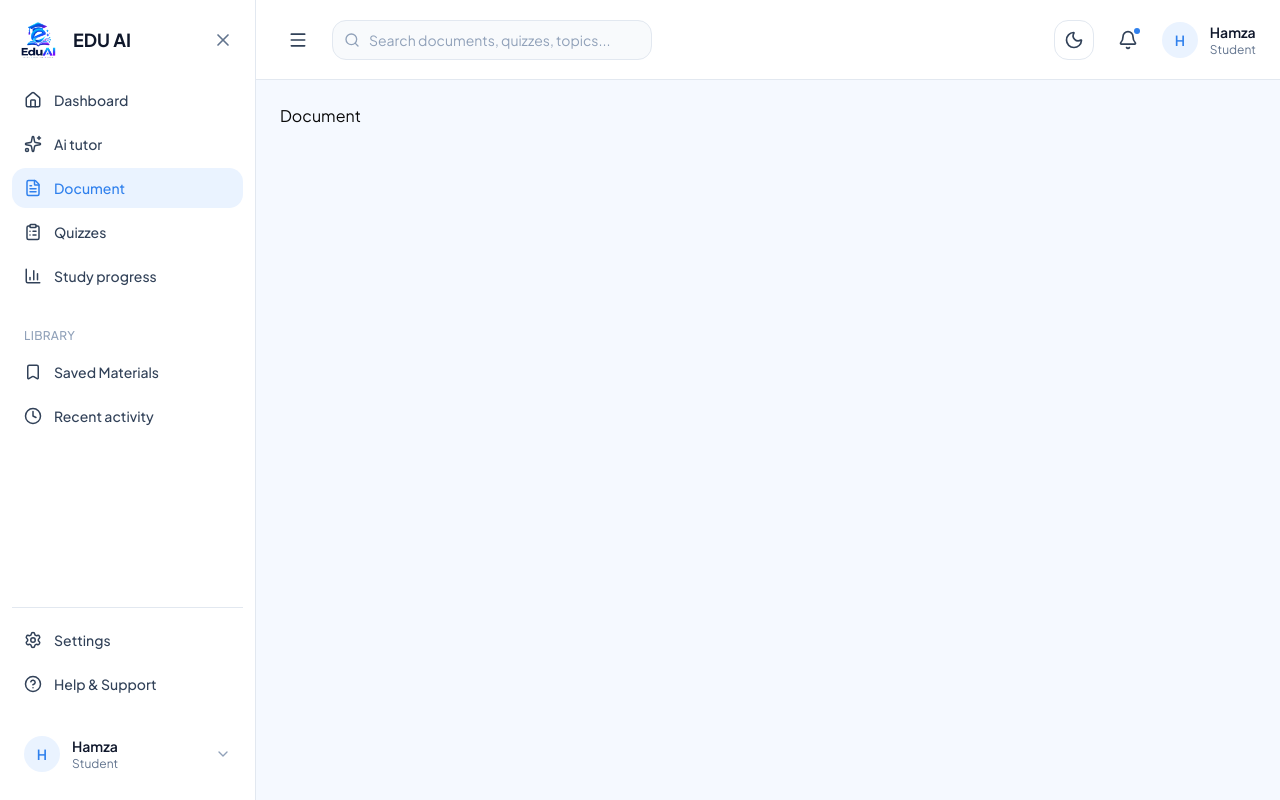
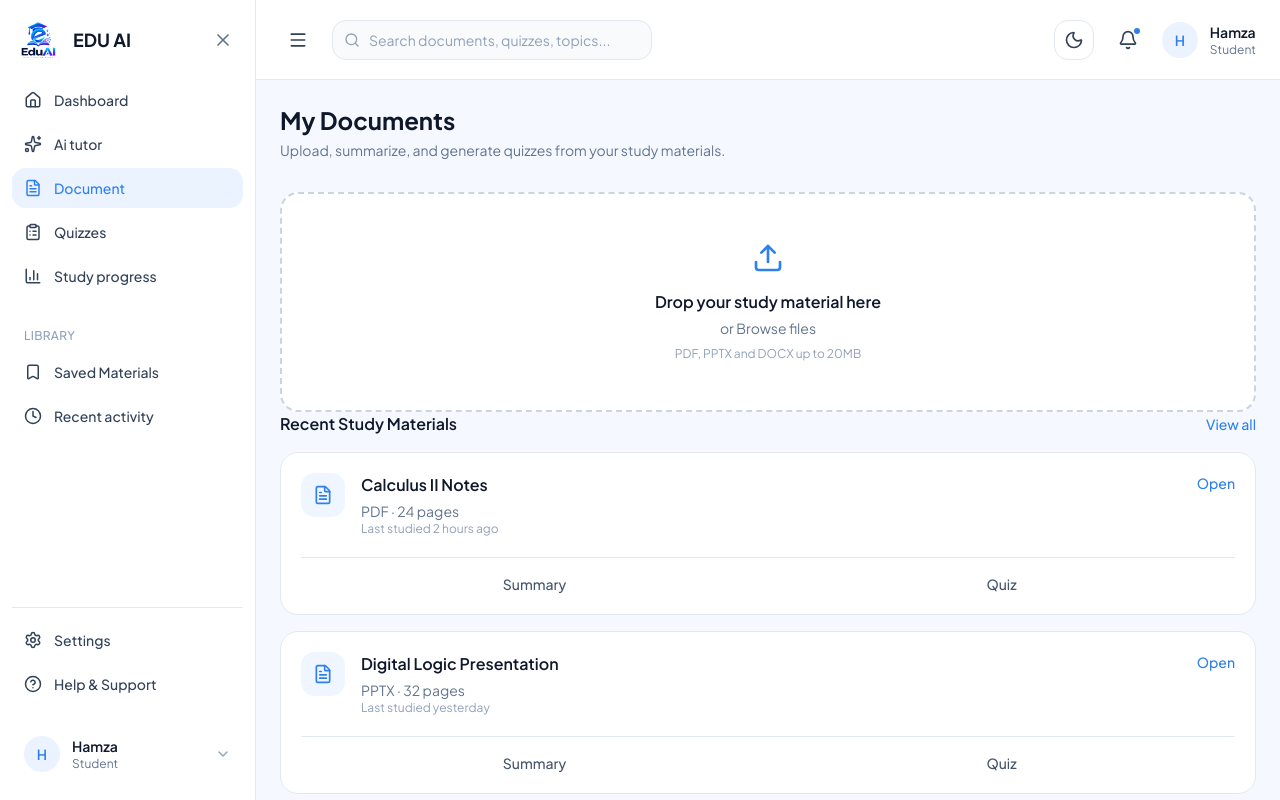
Before and after one commit to codestream0/Edu-AI, a Next.js app: page /document in a window 1280 px wide. Built offline with nearby package versions, Linux system fonts and the light colour scheme.

Commit message:
feat: added screen for uploading,summarizing document and generating quizzes

```diff
--- a/app/(dashboard)/document/page.tsx
+++ b/app/(dashboard)/document/page.tsx
@@ -1,10 +1,150 @@
+"use client";
 
+import { FileText, Upload } from "lucide-react";
+import Link from "next/link";
 
-const DocumentPage = () => {
-    return (
-        <div>
-            <h1>Document</h1>
+const documents = [
+  {
+    id: "calculus-ii",
+    title: "Calculus II Notes",
+    type: "PDF",
+    pages: 24,
+    lastStudied: "2 hours ago",
+  },
+  {
+    id: "digital-logic",
+    title: "Digital Logic Presentation",
+    type: "PPTX",
+    pages: 32,
+    lastStudied: "yesterday",
+  },
+  {
+    id: "organic-chemistry",
+    title: "Organic Chemistry Summary",
+    type: "DOCX",
+    pages: 11,
+    lastStudied: "3 days ago",
+  },
+];
+
+export default function DocumentsPage() {
+  return (
+    <div className="space-y-8">
+
+      {/* Header */}
+      <div>
+        <h1 className="text-2xl font-bold text-slate-900 dark:text-white">
+          My Documents
+        </h1>
+
+        <p className="mt-1 text-sm text-slate-500 dark:text-slate-400">
+          Upload, summarize, and generate quizzes from your study materials.
+        </p>
+      </div>
+
+      <Link href="/document/upload">
+        <div className="flex min-h-55 cursor-pointer flex-col items-center justify-center rounded-2xl border-2 border-dashed border-slate-300 bg-white transition hover:border-[#2F80ED] hover:bg-blue-50/30 dark:border-slate-700 dark:bg-slate-900 dark:hover:bg-slate-800">
+
+          <Upload className="mb-4 h-8 w-8 text-[#2F80ED]" />
+
+          <h2 className="font-semibold text-slate-900 dark:text-white">
+            Drop your study material here
+          </h2>
+
+          <p className="mt-1 text-sm text-slate-500">
+            or Browse files
+          </p>
+
+          <p className="mt-2 text-xs text-slate-400">
+            PDF, PPTX and DOCX up to 20MB
+          </p>
         </div>
-    )
+      </Link>
+
+      {/* Recent */}
+      <section>
+        <div className="mb-4 flex items-center justify-between">
+          <h2 className="font-semibold text-slate-900 dark:text-white">
+            Recent Study Materials
+          </h2>
+
+          <button className="text-sm font-medium text-[#2F80ED]">
+            View all
+          </button>
+        </div>
+
+        <div className="space-y-4">
+          {documents.map((document) => (
+            <DocumentCard
+              key={document.id}
+              document={document}
+            />
+          ))}
+        </div>
+      </section>
+
+    </div>
+  );
 }
-export default DocumentPage
+
+function DocumentCard({
+  document,
+}: {
+  document: {
+    id: string;
+    title: string;
+    type: string;
+    pages: number;
+    lastStudied: string;
+  };
+}) {
+  return (
+    <div className="rounded-2xl border border-slate-200 bg-white p-5 dark:border-slate-800 dark:bg-slate-900">
+
+      <div className="flex items-start gap-4">
+
+        <div className="flex h-11 w-11 shrink-0 items-center justify-center rounded-xl bg-blue-50 text-[#2F80ED] dark:bg-blue-950/40">
+          <FileText className="h-5 w-5" />
+        </div>
+
+        <div className="min-w-0 flex-1">
+          <h3 className="font-semibold text-slate-900 dark:text-white">
+            {document.title}
+          </h3>
+
+          <p className="mt-1 text-sm text-slate-500">
+            {document.type} · {document.pages} pages
+          </p>
+
+          <p className="text-xs text-slate-400">
+            Last studied {document.lastStudied}
+          </p>
+        </div>
+
+        <Link
+          href={`/document/${document.id}`}
+          className="text-sm font-medium text-[#2F80ED]"
+        >
+          Open
+        </Link>
+      </div>
+
+      <div className="mt-5 grid grid-cols-2 border-t border-slate-200 pt-4 dark:border-slate-800">
+        <Link
+          href={`/document/${document.id}/summary`}
+          className="text-center text-sm font-medium text-slate-600 hover:text-[#2F80ED] dark:text-slate-300"
+        >
+          Summary
+        </Link>
+
+        <Link
+          href={`/document/${document.id}/quiz`}
+          className="text-center text-sm font-medium text-slate-600 hover:text-[#2F80ED] dark:text-slate-300"
+        >
+          Quiz
+        </Link>
+      </div>
+
+    </div>
+  );
+}
```
